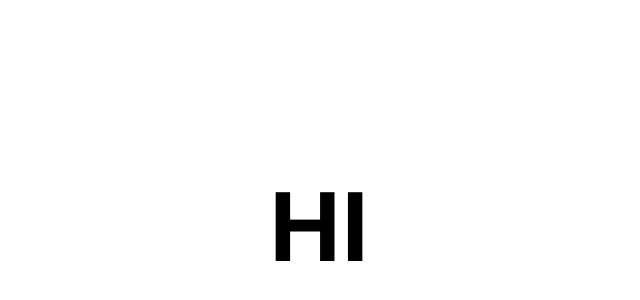
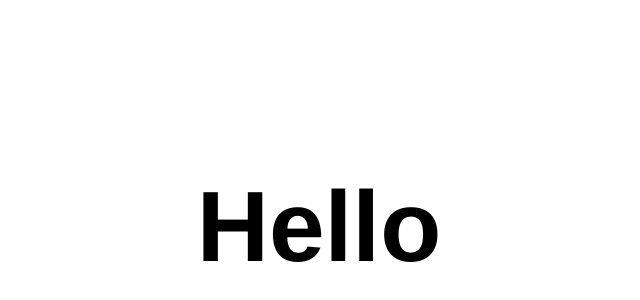
Before and after one commit to Iyadhfaleh/html_test, a plain HTML site: page index.html in a window 1280 px wide. Shown: the part 218-518 px from the top of the page, without its empty margins (329-969 px from the left). Drawn offline with Linux system fonts and the light colour scheme.

Commit message:
hi -> hello

```diff
--- a/index.html
+++ b/index.html
@@ -21,7 +21,7 @@
 <body>
 
 
-  <h1>HI</h1>
+  <h1>Hello</h1>
 </body>
 
 </html>
```
